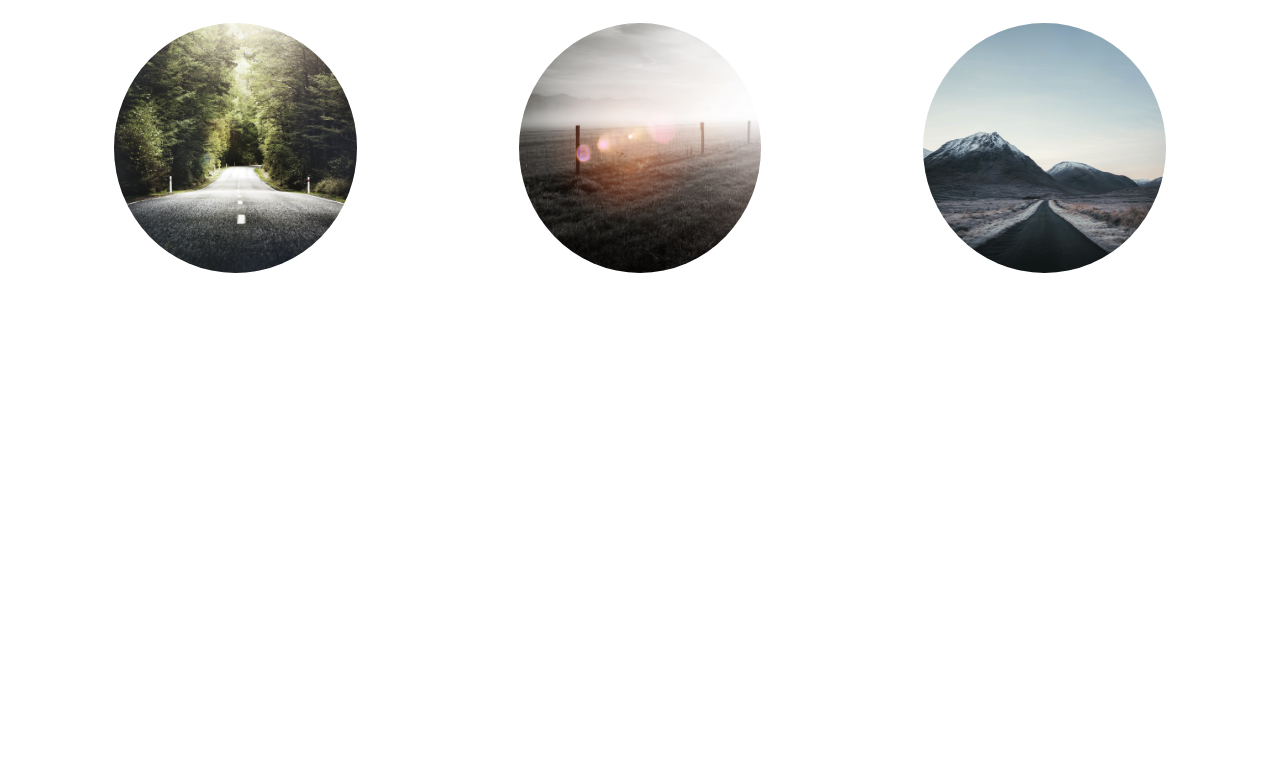
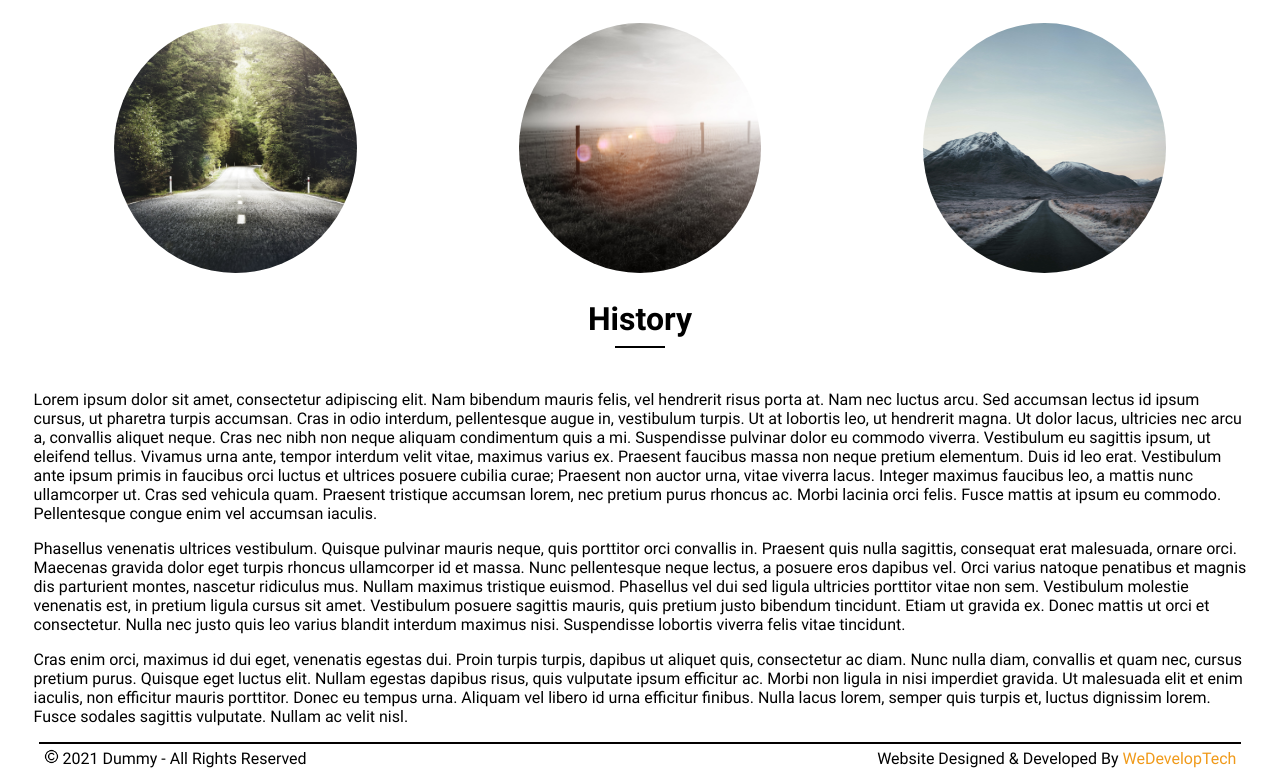
Before and after one commit to rampa2510/weDevelopTech, a plain HTML site: page index.html in a window 1280 px wide. Shown: the part 1334-2115 px from the top of the page. Before the commit the page ends 1615 px from the top, so only its background shows below. Drawn offline with Linux system fonts and the light colour scheme.

Commit message:
Completed task

```diff
--- a/css/index.css
+++ b/css/index.css
@@ -30,6 +30,18 @@ body {
     font-family: 'Roboto', sans-serif;
     padding-left: 2%;
     padding-right: 2%;
+}
+
+p {
+    font-weight: 100;
+}
+
+footer{
+    display: flex;
+    padding: 5px;
+    margin: 5px;
+    border-top: 2px solid #030000;
+    justify-content: space-between;
 }
 
 #top-bar {
@@ -120,7 +132,23 @@ body {
 
 .text-wrapper{
     text-align: justify;
+}
+
+#copyright-text {
     font-weight: 100;
+
+}
+
+#copyright-img {
+    width: 15px;
+    height: 15px;
+}
+
+#info-text {
+    font-weight: 100;
+}
+.orange-text{
+    color: #f09a1a;
 }
 
 /* Tablet & Mobile CSS */
@@ -245,6 +273,17 @@ body {
     #images-container img {
         width: 40%;
     }
+
+    #history {
+        margin-top: 200px;
+    }
+
+    footer {
+        flex-direction: column;
+    }
+    #info-text{
+        margin-top: 10px;
+    }
 }
 
 /* Only tablet media query */
--- a/index.html
+++ b/index.html
@@ -21,8 +21,8 @@
                     <li><a href="#hero">Home</a></li>
                     <li><a href="#about-us">About Us</a></li>
                     <li><a href="#">Creation</a></li>
-                    <li><a href="#">Gallery</a></li>
-                    <li><a href="#">Features</a></li>
+                    <li><a href="#gallery">Gallery</a></li>
+                    <li><a href="#history">Features</a></li>
                     <li><a href="#">Contact Us</a></li>
 
                 </ul>
@@ -40,8 +40,8 @@
                 <li><a href="#hero">Home</a></li>
                 <li><a href="#about-us">About Us</a></li>
                 <li><a href="#">Creation</a></li>
-                <li><a href="#">Gallery</a></li>
-                <li><a href="#">Features</a></li>
+                <li><a href="#gallery">Gallery</a></li>
+                <li><a href="#history">Features</a></li>
                 <li><a href="#">Contact Us</a></li>
             </ul>
         </nav>
@@ -104,7 +104,7 @@
                 <button class="bordered-button">Read More...</button>
             </div>
         </article>
-        <article id="Gallery">
+        <article id="gallery">
             <h1 class="underline-heading">Image Showcase</h1>
             <section id="images-container">
                 <img src="./images/1.jpg" />
@@ -112,8 +112,67 @@
                 <img src="./images/3.jpg" />
             </section>
         </article>
+        <article id="history">
+            <h1 class="underline-heading">History</h1>
+            <p>
+                Lorem ipsum dolor sit amet, consectetur adipiscing elit. Nam bibendum mauris felis, vel hendrerit risus
+                porta at. Nam
+                nec luctus arcu. Sed accumsan lectus id ipsum cursus, ut pharetra turpis accumsan. Cras in odio
+                interdum, pellentesque
+                augue in, vestibulum turpis. Ut at lobortis leo, ut hendrerit magna. Ut dolor lacus, ultricies nec arcu
+                a, convallis
+                aliquet neque. Cras nec nibh non neque aliquam condimentum quis a mi. Suspendisse pulvinar dolor eu
+                commodo viverra.
+                Vestibulum eu sagittis ipsum, ut eleifend tellus. Vivamus urna ante, tempor interdum velit vitae,
+                maximus varius ex.
+                Praesent faucibus massa non neque pretium elementum. Duis id leo erat.
+
+                Vestibulum ante ipsum primis in faucibus orci luctus et ultrices posuere cubilia curae; Praesent non
+                auctor urna, vitae
+                viverra lacus. Integer maximus faucibus leo, a mattis nunc ullamcorper ut. Cras sed vehicula quam.
+                Praesent tristique
+                accumsan lorem, nec pretium purus rhoncus ac. Morbi lacinia orci felis. Fusce mattis at ipsum eu
+                commodo. Pellentesque
+                congue enim vel accumsan iaculis.
+            </p>
+            <p>
+                Phasellus venenatis ultrices vestibulum. Quisque pulvinar mauris neque, quis porttitor orci convallis
+                in. Praesent quis
+                nulla sagittis, consequat erat malesuada, ornare orci. Maecenas gravida dolor eget turpis rhoncus
+                ullamcorper id et
+                massa. Nunc pellentesque neque lectus, a posuere eros dapibus vel. Orci varius natoque penatibus et
+                magnis dis
+                parturient montes, nascetur ridiculus mus. Nullam maximus tristique euismod. Phasellus vel dui sed
+                ligula ultricies
+                porttitor vitae non sem. Vestibulum molestie venenatis est, in pretium ligula cursus sit amet.
+                Vestibulum posuere
+                sagittis mauris, quis pretium justo bibendum tincidunt. Etiam ut gravida ex. Donec mattis ut orci et
+                consectetur. Nulla
+                nec justo quis leo varius blandit interdum maximus nisi. Suspendisse lobortis viverra felis vitae
+                tincidunt.
+            </p>
+            <p>
+                Cras enim orci, maximus id dui eget, venenatis egestas dui. Proin turpis turpis, dapibus ut aliquet
+                quis, consectetur ac
+                diam. Nunc nulla diam, convallis et quam nec, cursus pretium purus. Quisque eget luctus elit. Nullam
+                egestas dapibus
+                risus, quis vulputate ipsum efficitur ac. Morbi non ligula in nisi imperdiet gravida. Ut malesuada elit
+                et enim iaculis,
+                non efficitur mauris porttitor. Donec eu tempus urna. Aliquam vel libero id urna efficitur finibus.
+                Nulla lacus lorem,
+                semper quis turpis et, luctus dignissim lorem. Fusce sodales sagittis vulputate. Nullam ac velit nisl.
+            </p>
+        </article>
     </main>
-
+    <footer>
+        <div id="copyright-text">
+            <img id="copyright-img" src="./images/copyright.png" />
+            2021 Dummy - All Rights Reserved
+        </div>
+        <div id="info-text">
+            Website Designed & Developed By <span class="orange-text">WeDevelopTech</span>
+        </div>
+    </footer>
 
 </body>
 <script src="./javascript/index.js" defer></script>
```
